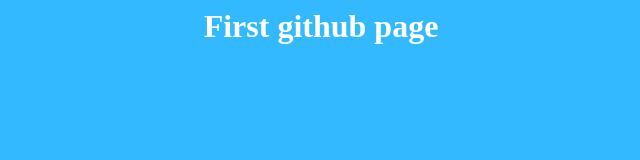
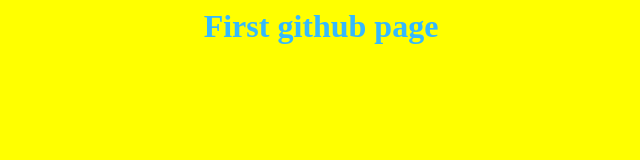
Before and after one commit to charmichokshi/Test, a plain HTML site: page index.html in a window 1280 px wide. Shown: the whole page, without its empty margins (319-959 px from the left). Drawn offline with Linux system fonts and the light colour scheme.

Commit message:
Update index.html

```diff
--- a/index.html
+++ b/index.html
@@ -9,8 +9,8 @@
 
   <style>
     body{
-      background-color:#33b9ff;
-      color:#fff;
+      background-color:yellow;
+      color:#33b9ff;
       text-align:center;
     }
   </style>
```
